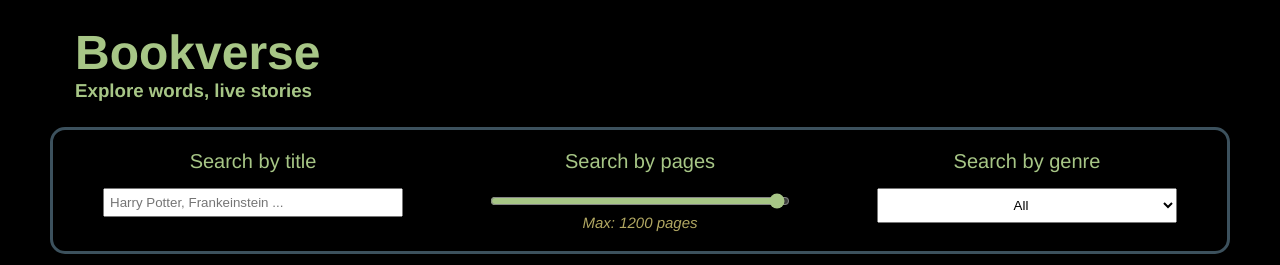
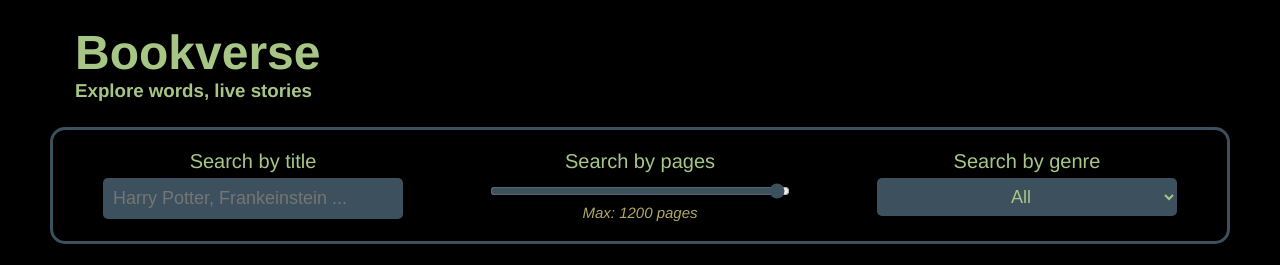
Before and after one commit to altobellidardo/pruebas-tecnicas, a React (Vite) app in the folder 01-reading-list/: page / in a window 1280 px wide. Shown: the top 265 px of the page. Built offline with nearby package versions, Linux system fonts and the light colour scheme.

Commit message:
update styles

```diff
--- a/01-reading-list/src/components/styles/Book.css
+++ b/01-reading-list/src/components/styles/Book.css
@@ -21,6 +21,7 @@
 .book img:hover {
     scale: 1.125;
     transform: rotate(6deg);
+    box-shadow: none;
 }
 
 .book .title {
--- a/01-reading-list/src/components/styles/Filters.css
+++ b/01-reading-list/src/components/styles/Filters.css
@@ -16,7 +16,7 @@ section.filters div {
 }
 
 .filters input, .filters select {
-    margin-top: 15px;
+    margin-top: 5px;
 }
 
 section.filters div input {
@@ -24,7 +24,7 @@ section.filters div input {
 }
 
 .filters .pages input {
-    accent-color: var(--primary-color);
+    accent-color: var(--secondary-bg);
     cursor: pointer;
 }
 
@@ -35,7 +35,21 @@ section.filters .pages small {
     color: var(--secondary-color);
 }
 
+.filters .title input {
+    color: var(--primary-color);
+    background-color: var(--secondary-bg);
+    border: none;
+    padding: 10px;
+    font-size: 18px;
+    border-radius: 5px;
+}
+
 .filters select {
     text-align: center;
     padding: 8px 0;
+    background-color: var(--secondary-bg);
+    border-radius: 5px;
+    border: none;
+    color: var(--primary-color);
+    font-size: 18px;
 }
```
